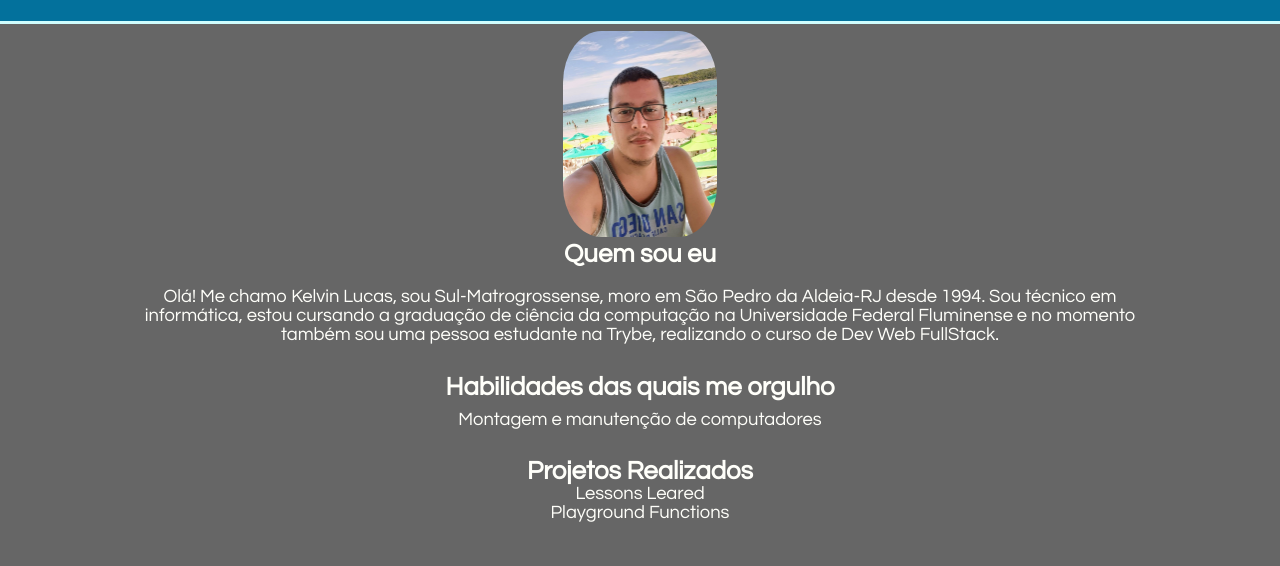
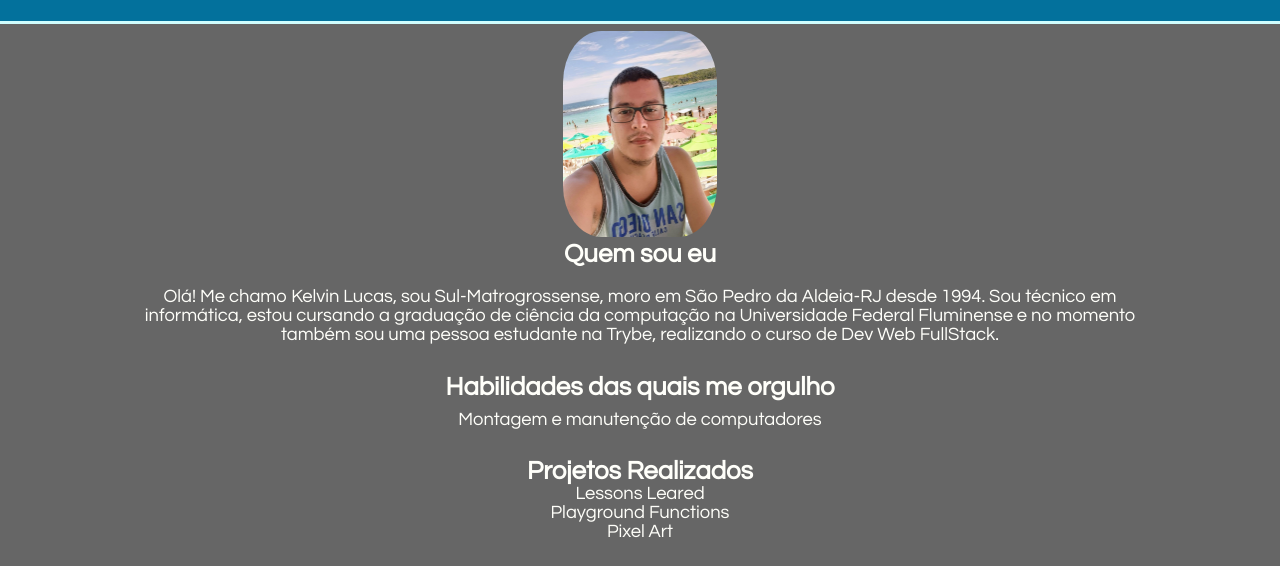
Before and after one commit to klaolp/klaolp.github.io, a plain HTML site: page index.html in a window 1280 px wide. Shown: the part 134-700 px from the top of the page. Drawn offline with Linux system fonts and the light colour scheme.

Commit message:
Inserindo Projeto

```diff
--- a/index.html
+++ b/index.html
@@ -54,6 +54,11 @@
                             Playground Functions
                         </a>
                     </li>
+                    <li>
+                        <a href="https://github.com/klaolp/projeto-pixel-art-trybe">
+                            Pixel Art
+                        </a>
+                    </li>
                 </ul>
             </div>
 
```
